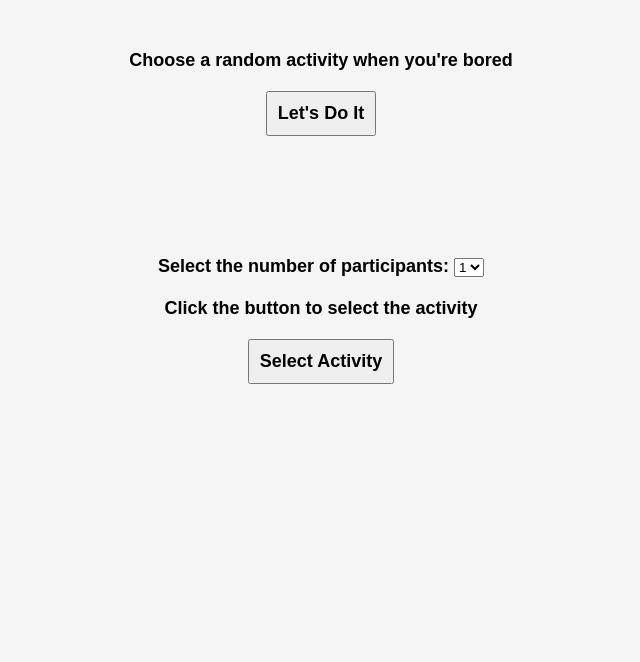
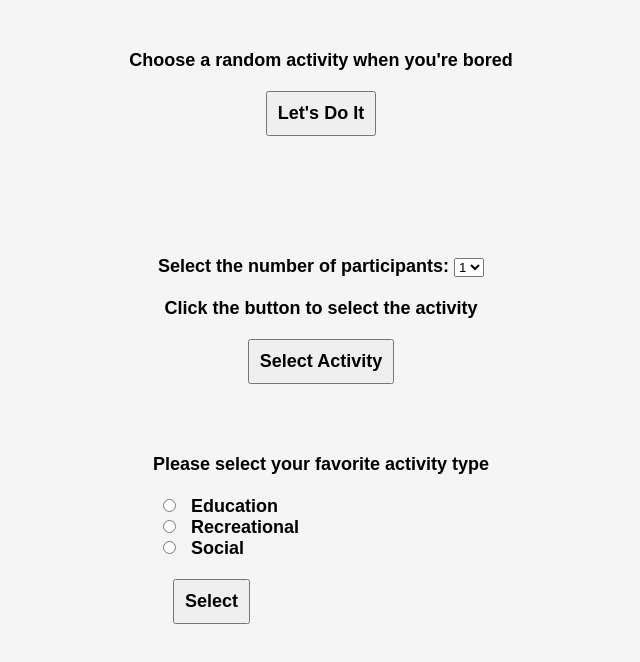
Before and after one commit to yaninaslab/JsAxios, a plain HTML site: page index.html in a window 1280 px wide. Shown: the whole page, without its empty margins (319-959 px from the left). Drawn offline with nearby package versions, Linux system fonts and the light colour scheme.

Commit message:
Added bonus section and comments to the code

```diff
--- a/css/style.css
+++ b/css/style.css
@@ -8,7 +8,7 @@
     background: whitesmoke;
   }
 
-#container {
+#container, #bonus {
     display: grid;
     place-items: center;
     margin-top: 50px;
--- a/index.html
+++ b/index.html
@@ -1,5 +1,6 @@
 <!DOCTYPE html>
 <html lang="en">
+
 <head>
     <meta charset="UTF-8">
     <meta http-equiv="X-UA-Compatible" content="IE=edge">
@@ -7,6 +8,7 @@
     <title>JS Axios</title>
     <link rel="stylesheet" href="css/style.css">
 </head>
+
 <body>
 
     <section id="container">
@@ -26,16 +28,29 @@
             <br>
             <br>
         </form>
-
         <p>Click the button to select the activity</p>
-
         <button id="button_4">Select Activity</button>
 
     </section>
+
+    <section id="bonus">
+        <form action="javascript:void(0)">
+            <p>Please select your favorite activity type</p>
+            <br>
+           <div id="select_type">
+              <input type="radio" id="education" name="reload_mode" value="education">
+              <label for="education">Education</label><br>
+              <input type="radio" id="recreational" name="reload_mode" value="recreational">
+              <label for="recreational">Recreational</label><br>
+              <input type="radio" id="social" name="reload_mode" value="social">
+              <label for="social">Social</label><br>
+</div>
+            <button id="button_5">Select</button>
 
 
             <script src="https://cdn.jsdelivr.net/npm/js-cookie@3.0.1/dist/js.cookie.min.js"></script>
             <script src="https://cdn.jsdelivr.net/npm/axios/dist/axios.min.js"></script>
             <script src="js/app.js"></script>
 </body>
+
 </html>
--- a/js/app.js
+++ b/js/app.js
@@ -1,5 +1,5 @@
 
-
+// This function is called for the first part of the assignment when button Let's Do It is clicked. The color of the button changes and it shows a random activity from the API
 function click_button() {
     document.getElementById("button_1").style.backgroundColor = "pink";
 
@@ -7,24 +7,26 @@ function click_button() {
         url: "http://www.boredapi.com/api/activity/"
     }).then(bored_success).catch(bored_failed);
 }
-
+// This function calls a random activity from the API and injects the text on the page
 function bored_success(response) {
     var quote_tag = document.createElement("h1");
     quote_tag.innerText = response['data']['activity'];
     container.appendChild(quote_tag);
 }
-
+// This function shows an error message when something goes wrong
 function bored_failed(error) {
     var error_tag = document.createElement("h1");
     error_tag.innerText = "Sorry, something went wrong. Please refresh the page."
     container.appendChild(error_tag);
 }
-
+// Here I added events for my buttons. When the buttons are clicked, the mentioned functions are called
 var button_1 = document.getElementById("button_1");
 button_1.addEventListener('click', click_button);
 button_4.addEventListener('click', select_part);
+button_5.addEventListener('click', select_type);
 
-
+// This function shows an activity based on the number of participants. For this we need to grab the value of mySelect and assign a variable to it.
+// Then we need to pass this variable as params since the number of participants changes.
 function select_part() {
 
     document.getElementById("button_4").style.backgroundColor = "pink";
@@ -38,3 +40,18 @@ function select_part() {
         .then(bored_success).catch(bored_failed);
 
 }
+
+// This is one of the bonus assignments. Applied the same principle as with select_part() but had to figure out how to define a value for radio button
+function select_type() {
+    document.getElementById("button_5").style.backgroundColor = "pink";
+    var selected_type = document.querySelector('input[name=reload_mode]:checked').value;
+    axios.get("http://www.boredapi.com/api/activity", {
+        params: {
+            type: selected_type,
+        }
+    })
+
+        .then(bored_success).catch(bored_failed);
+
+
+}
```
Lines whose indentation alone changed are shown as unchanged.
